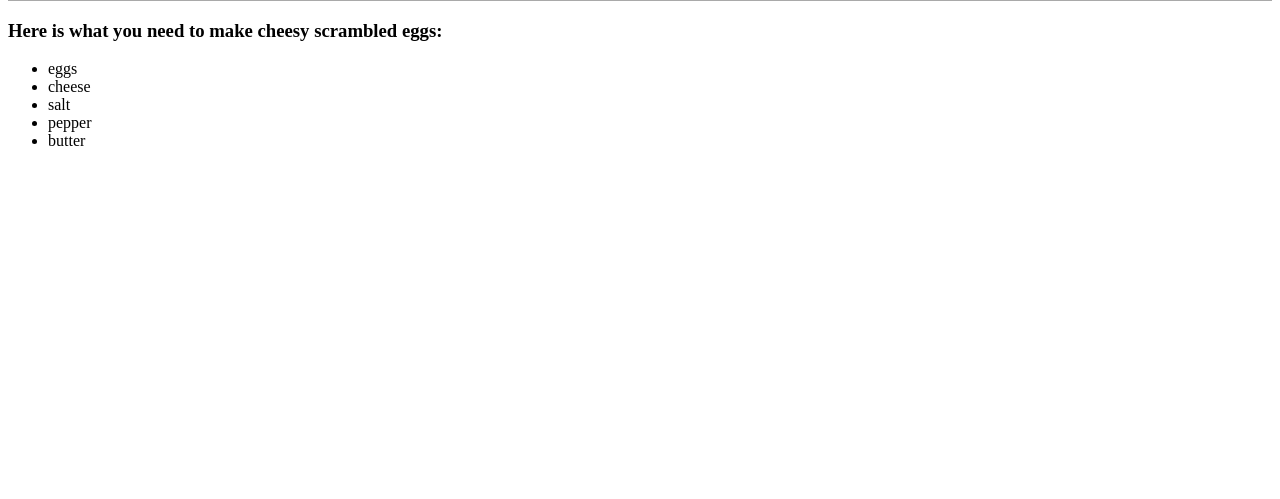
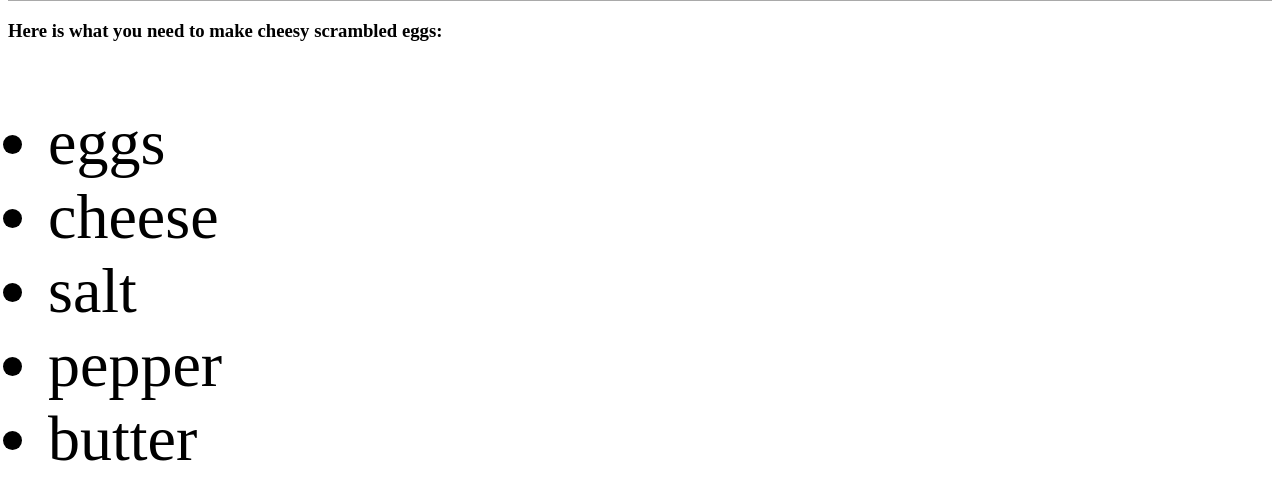
Before and after one commit to kevinEobrien/gitFlowDrill1, a plain HTML site: page app/index.html in a window 1280 px wide. Shown: the part 91-590 px from the top of the page. Drawn offline with Linux system fonts and the light colour scheme; files that its build step writes are made by us from their sources.

Commit message:
changed css

```diff
--- a/app/styles/styles.css
+++ b/app/styles/styles.css
@@ -21,3 +21,9 @@ nav a {
   color: darkgrey;
   font-size:
 }
+
+ul{
+  font-family: 'Times New Roman', Times, serif;
+  font-size: 4rem;
+
+}
```
Also changed, not shown: 1 other file.
